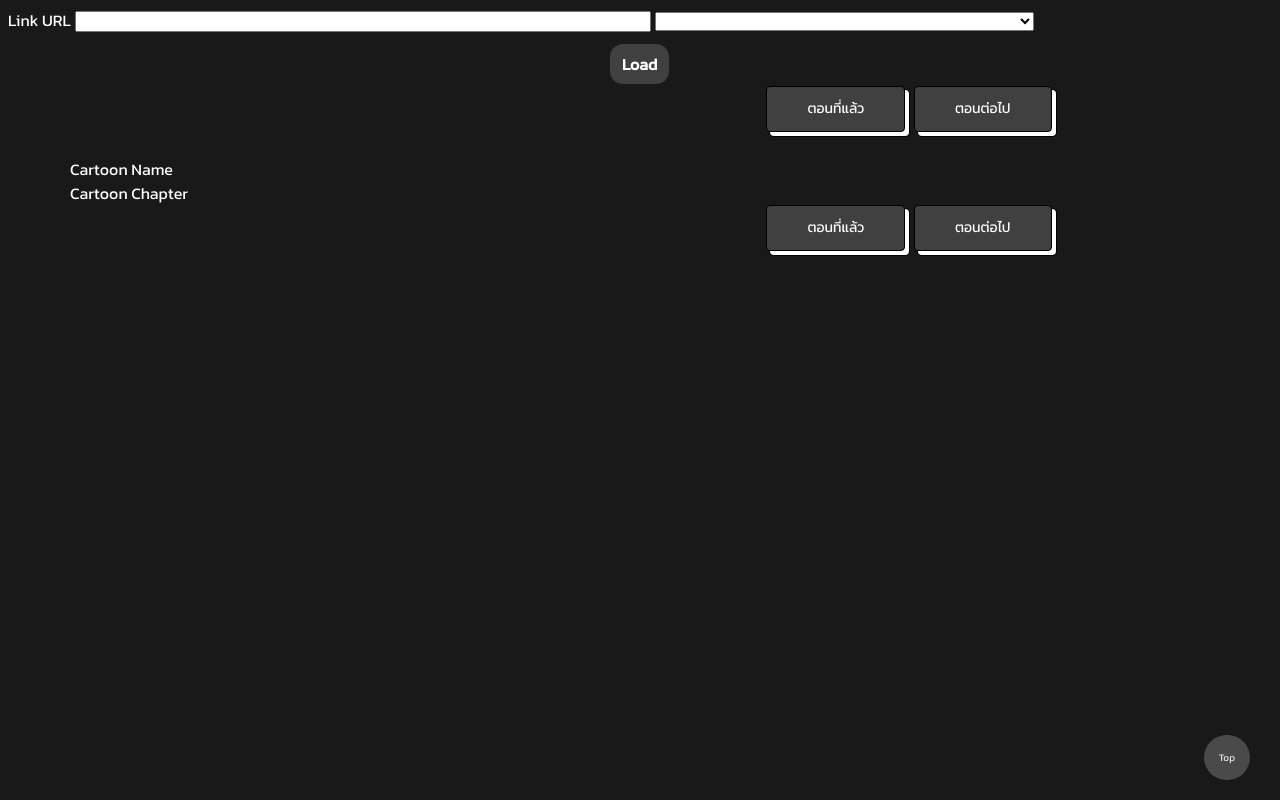
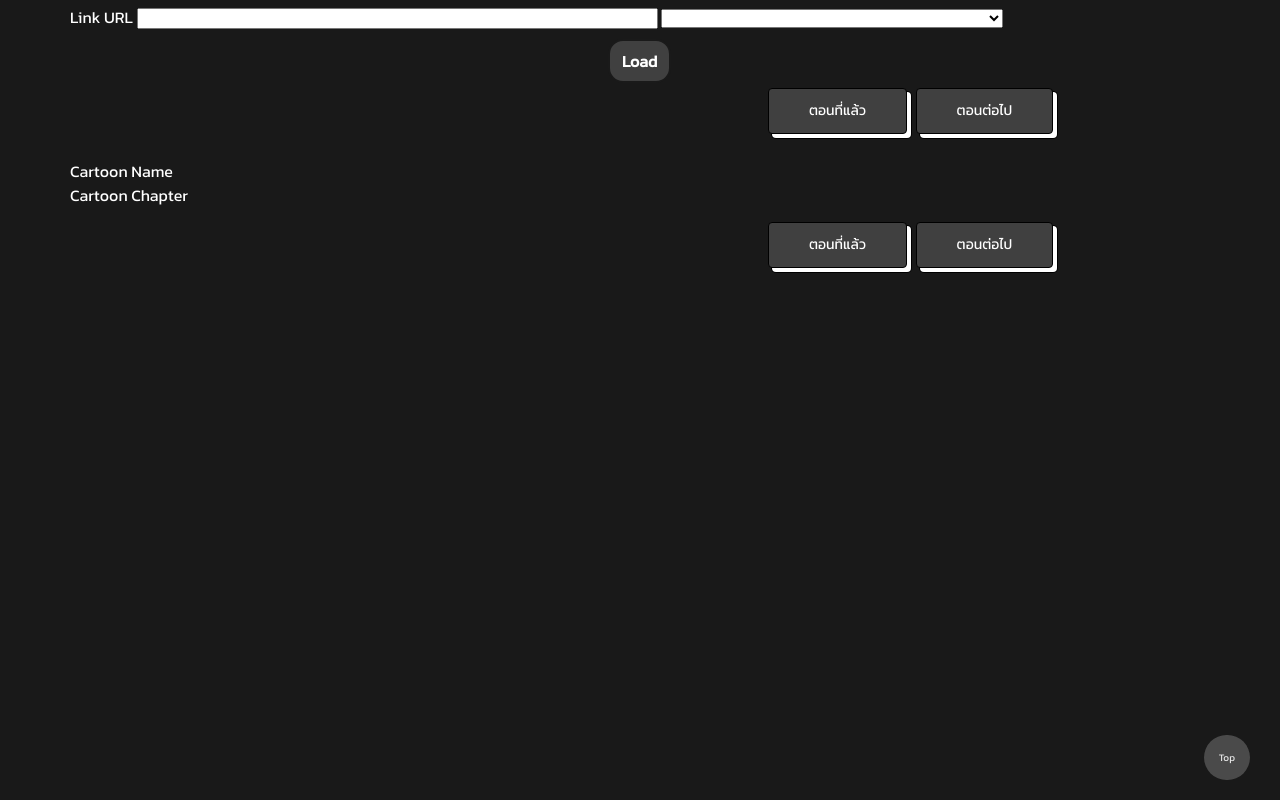
Before and after one commit to ZiberX1/doomyfreexx, a plain HTML site: page index.html in a window 1280 px wide. Drawn offline with Linux system fonts and the light colour scheme.

Commit message:
Update style.css

```diff
--- a/css/style.css
+++ b/css/style.css
@@ -7,18 +7,30 @@ body {
     font-family: Kanit;
     background-color: rgba(0, 0, 0, 0.9);
     color: white;
+    margin: 0;
 }
 
 div {
     display: block;
+    margin: auto;
+}
+
+option {
+    width: 100px;
+}
+
+form {
+    margin: 5px auto;
+}
+
+#cpt-i {
+    width: auto;
 }
 
 .container {
     width: 100%;
     /* max-width: 1140px; */
-    padding-top: 15px;
-    padding-right: 15px;
-    padding-left: 15px;
+    padding: 15px;
     margin-right: auto;
     margin-left: auto;
 }
@@ -148,10 +160,16 @@ img {
     .container {
         max-width: 540px;
     }
+    form {
+        max-width: 540px;
+    }
 }
 
 @media (min-width: 768px) {
     .container {
+        max-width: 720px;
+    }
+    form {
         max-width: 720px;
     }
     .np-element {
@@ -163,10 +181,16 @@ img {
     .container {
         max-width: 960px;
     }
+    form {
+        max-width: 960px;
+    }
 }
 
 @media (min-width: 1200px) {
     .container {
+        max-width: 1140px;
+    }
+    form {
         max-width: 1140px;
     }
 }
@@ -182,4 +206,10 @@ img {
     .button-50 {
         padding: 4px 10px;
     }
+    #scrollToTopBtn {
+        padding: 5px;
+    }
+    form {
+        max-width: 340px;
+    }
 }
```
